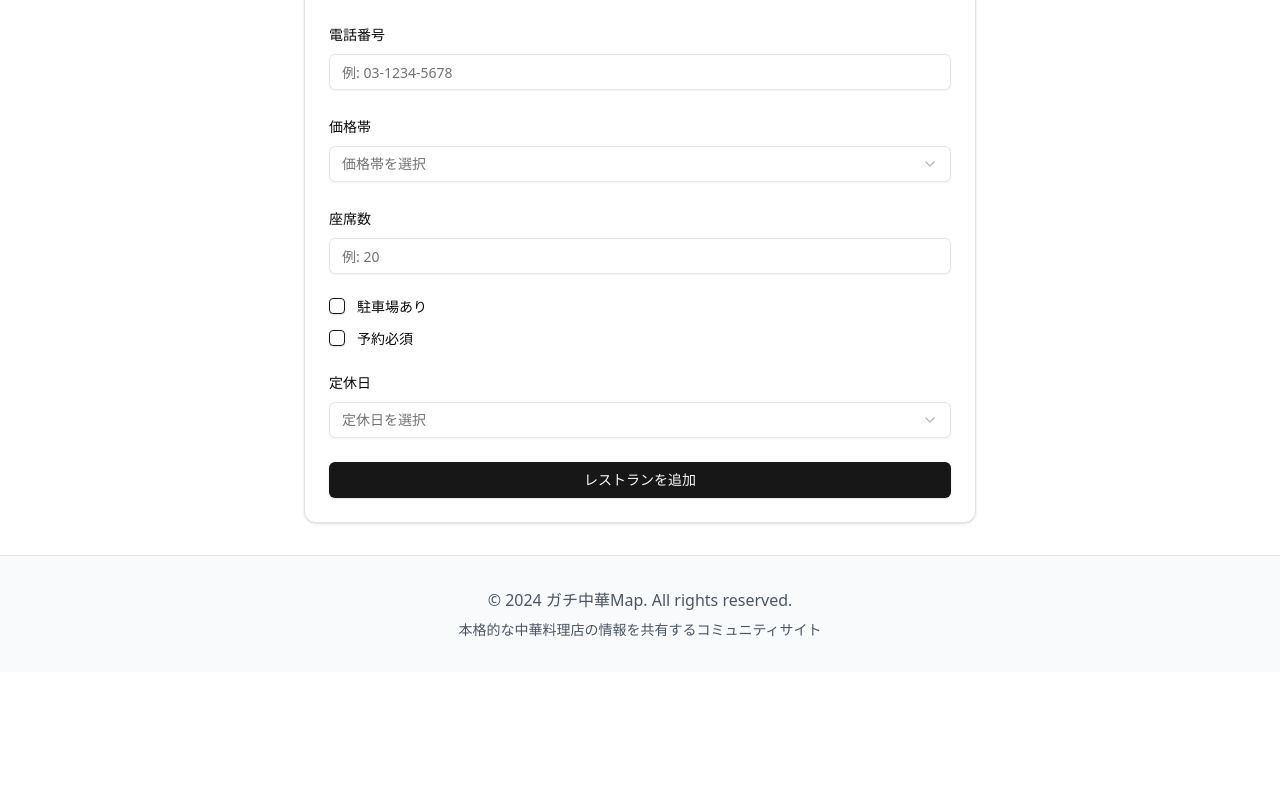
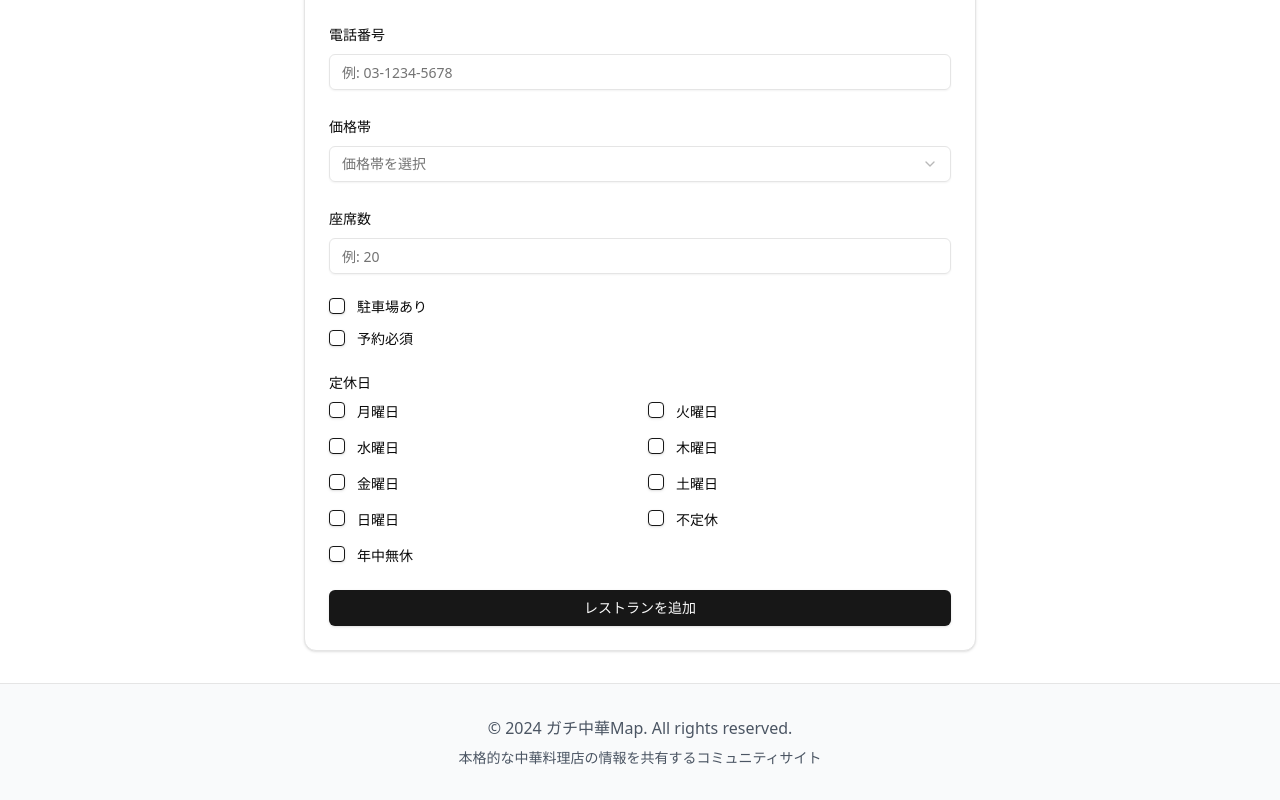
Before and after one commit to HagiwaraYui0624/chinese_foodmap, a Next.js app: page /add-restaurant in a window 1280 px wide. Shown: the part 512-1312 px from the top of the page. Before the commit the page ends 1184 px from the top, so only its background shows below. Built offline with nearby package versions, Linux system fonts and the light colour scheme.

Commit message:
feat: 定休日を複数選択可能なチェックボックス形式に変更

```diff
--- a/components/forms/RestaurantForm.tsx
+++ b/components/forms/RestaurantForm.tsx
@@ -167,24 +167,47 @@ export const RestaurantForm = () => {
               render={({ field }) => (
                 <FormItem>
                   <FormLabel>定休日</FormLabel>
-                  <Select onValueChange={field.onChange} defaultValue={field.value}>
-                    <FormControl>
-                      <SelectTrigger>
-                        <SelectValue placeholder="定休日を選択" />
-                      </SelectTrigger>
-                    </FormControl>
-                    <SelectContent>
-                      <SelectItem value="月曜日">月曜日</SelectItem>
-                      <SelectItem value="火曜日">火曜日</SelectItem>
-                      <SelectItem value="水曜日">水曜日</SelectItem>
-                      <SelectItem value="木曜日">木曜日</SelectItem>
-                      <SelectItem value="金曜日">金曜日</SelectItem>
-                      <SelectItem value="土曜日">土曜日</SelectItem>
-                      <SelectItem value="日曜日">日曜日</SelectItem>
-                      <SelectItem value="不定休">不定休</SelectItem>
-                      <SelectItem value="年中無休">年中無休</SelectItem>
-                    </SelectContent>
-                  </Select>
+                  <div className="grid grid-cols-2 gap-4">
+                    {[
+                      { value: "月曜日", label: "月曜日" },
+                      { value: "火曜日", label: "火曜日" },
+                      { value: "水曜日", label: "水曜日" },
+                      { value: "木曜日", label: "木曜日" },
+                      { value: "金曜日", label: "金曜日" },
+                      { value: "土曜日", label: "土曜日" },
+                      { value: "日曜日", label: "日曜日" },
+                      { value: "不定休", label: "不定休" },
+                      { value: "年中無休", label: "年中無休" },
+                    ].map((option) => (
+                      <FormField
+                        key={option.value}
+                        control={form.control}
+                        name="holidays"
+                        render={({ field: checkboxField }) => (
+                          <FormItem className="flex flex-row items-start space-x-3 space-y-0">
+                            <FormControl>
+                              <Checkbox
+                                checked={field.value?.includes(option.value) || false}
+                                onCheckedChange={(checked) => {
+                                  const currentValues = field.value ? field.value.split(',').filter(Boolean) : [];
+                                  if (checked) {
+                                    field.onChange([...currentValues, option.value].join(','));
+                                  } else {
+                                    field.onChange(currentValues.filter(value => value !== option.value).join(','));
+                                  }
+                                }}
+                              />
+                            </FormControl>
+                            <div className="space-y-1 leading-none">
+                              <FormLabel className="text-sm font-normal">
+                                {option.label}
+                              </FormLabel>
+                            </div>
+                          </FormItem>
+                        )}
+                      />
+                    ))}
+                  </div>
                   <FormMessage />
                 </FormItem>
               )}
```
